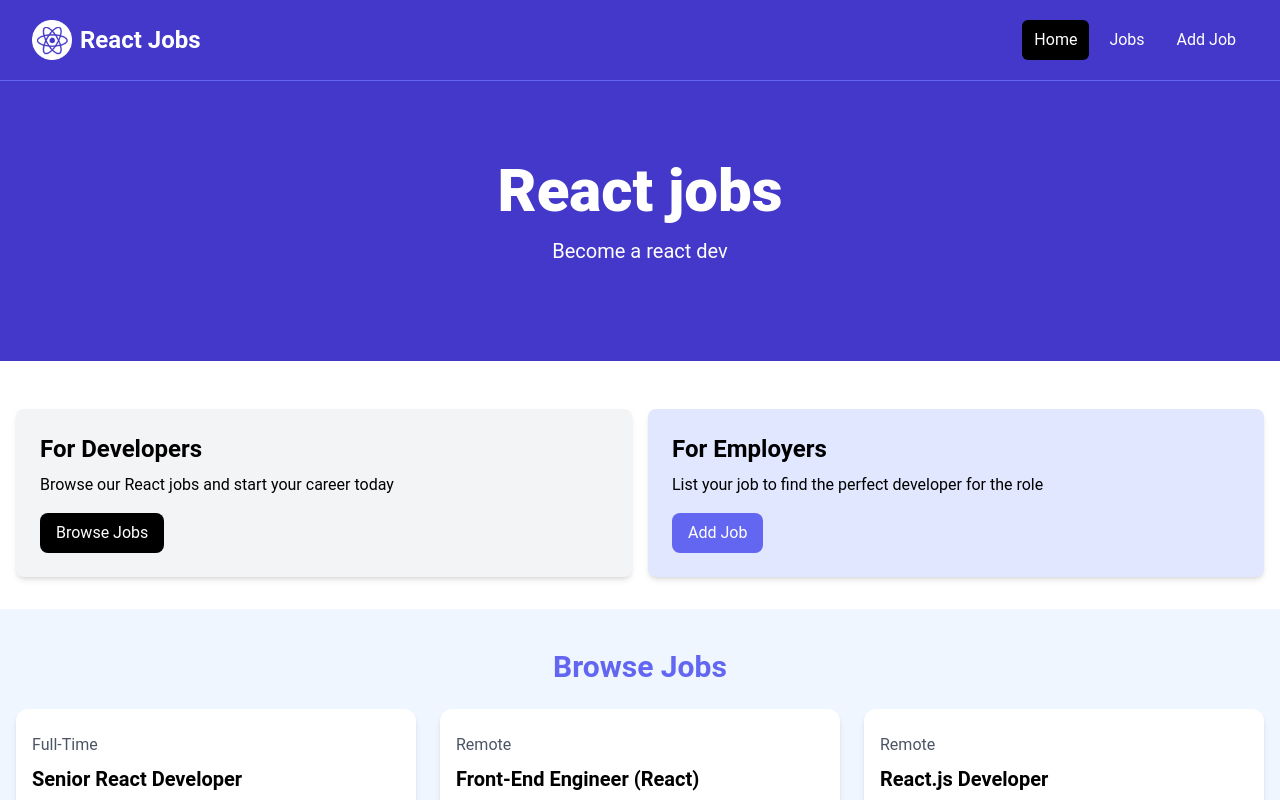
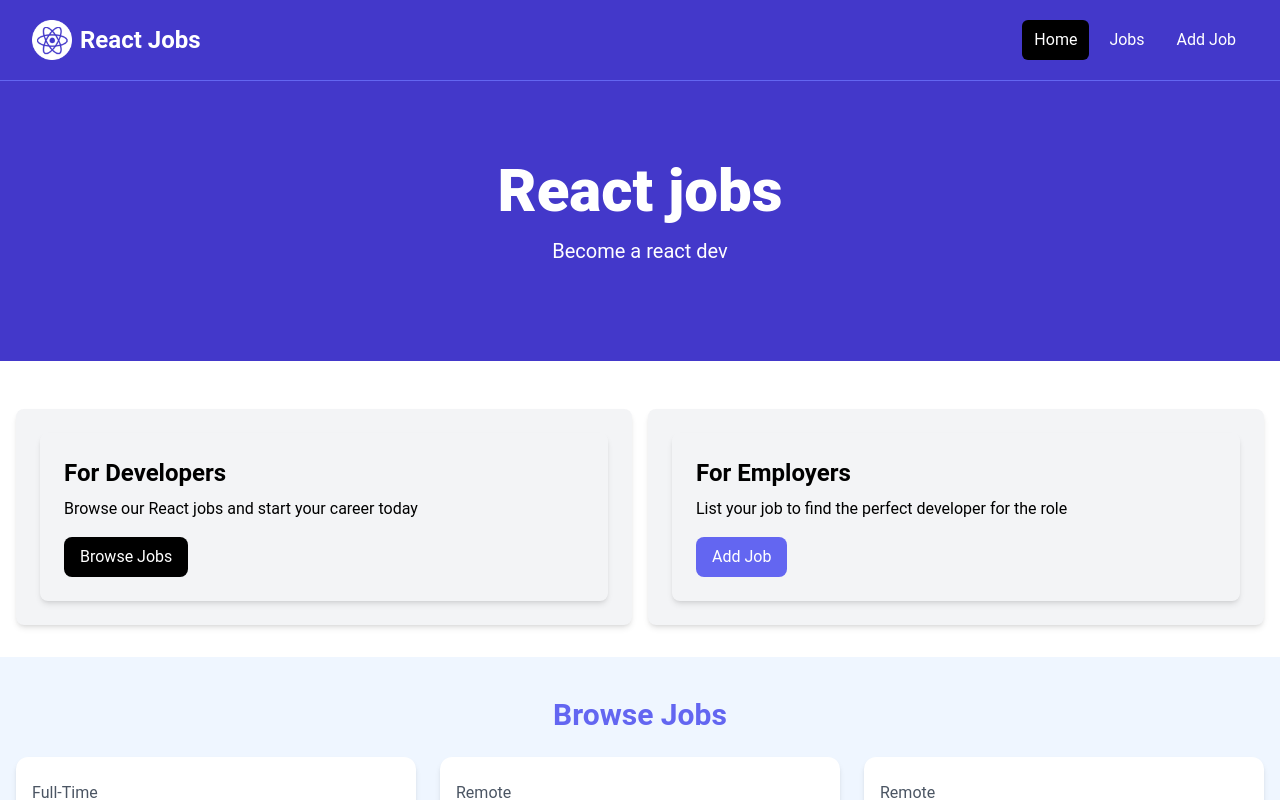
Before and after one commit to QuantumRoshan/All-in-one-React, a React (Vite) app: page / in a window 1280 px wide. Shown: the top 800 px of the page. Built offline with nearby package versions, Linux system fonts and the light colour scheme.

Commit message:
final commit

```diff
--- a/src/components/Cards.jsx
+++ b/src/components/Cards.jsx
@@ -1,11 +1,15 @@
 import PropTypes from 'prop-types'
 
-const Cards = ({ children }) => {
-  return <div className="">{children}</div>
+const Cards = ({ children, bg = 'red' }) => {
+  //red is the default if any colour is passed then it overwrites
+  return (
+    <div className={`bg-${bg}-100 p-6 rounded-lg shadow-md`}>{children}</div>
+  )
 }
 
 Cards.propTypes = {
   children: PropTypes.node.isRequired,
+  bg: PropTypes.string.isRequired,
 }
 
 export default Cards
--- a/src/components/HomeCards.jsx
+++ b/src/components/HomeCards.jsx
@@ -1,9 +1,12 @@
+import Cards from './Cards'
+
 const HomeCards = () => {
   return (
     <section className="py-4">
       <div className="container-xl lg:container m-auto">
         <div className="grid grid-cols-1 md:grid-cols-2 gap-4 p-4 rounded-lg">
           <div className="bg-gray-100 p-6 rounded-lg shadow-md">
+            <Cards>
               <h2 className="text-2xl font-bold">For Developers</h2>
               <p className="mt-2 mb-4">
                 Browse our React jobs and start your career today
@@ -14,8 +17,10 @@ const HomeCards = () => {
               >
                 Browse Jobs
               </a>
+            </Cards>
           </div>
-          <div className="bg-indigo-100 p-6 rounded-lg shadow-md">
+          <div className="bg-gray-100 p-6 rounded-lg shadow-md">
+            <Cards bg="indigo">
               <h2 className="text-2xl font-bold">For Employers</h2>
               <p className="mt-2 mb-4">
                 List your job to find the perfect developer for the role
@@ -26,6 +31,7 @@ const HomeCards = () => {
               >
                 Add Job
               </a>
+            </Cards>
           </div>
         </div>
       </div>
```
Lines whose indentation alone changed are shown as unchanged.
